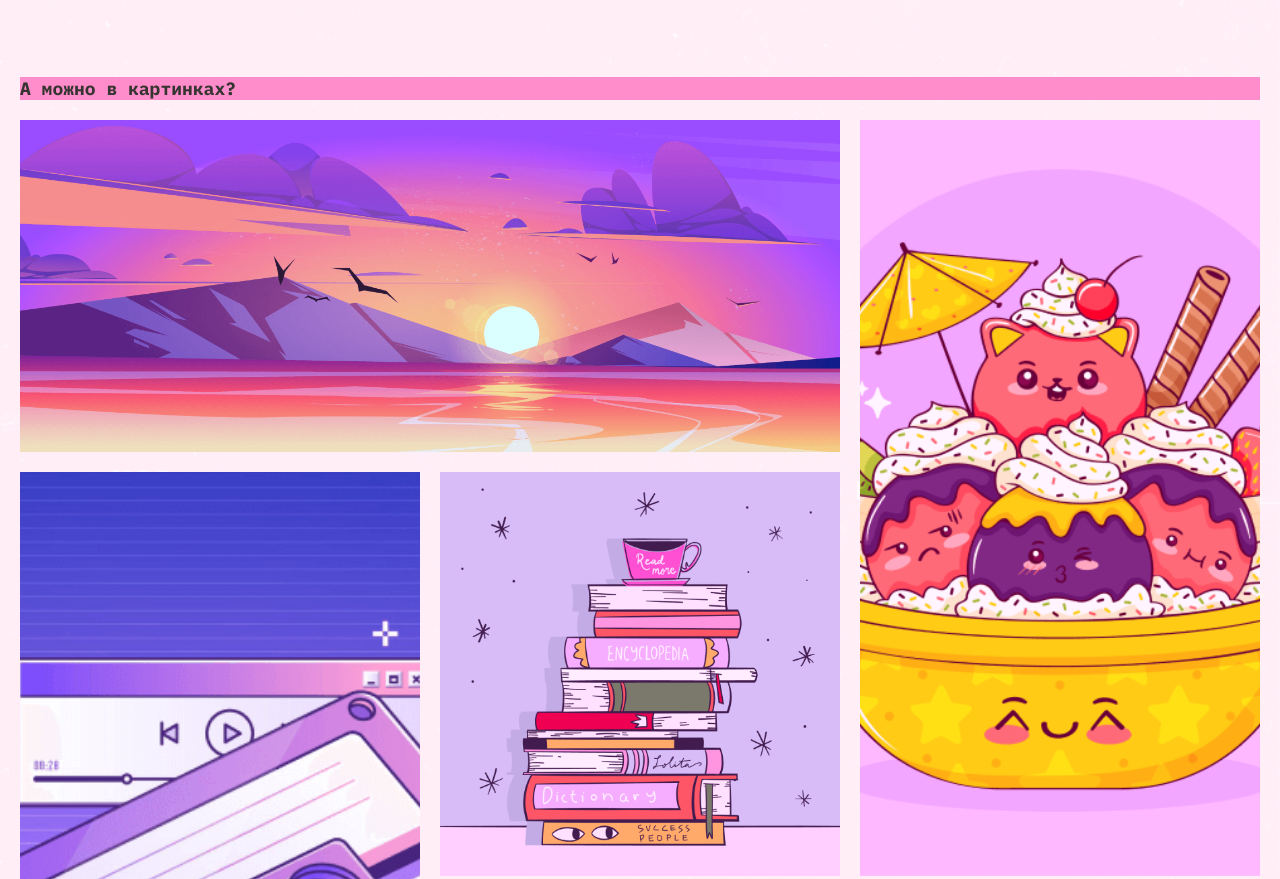
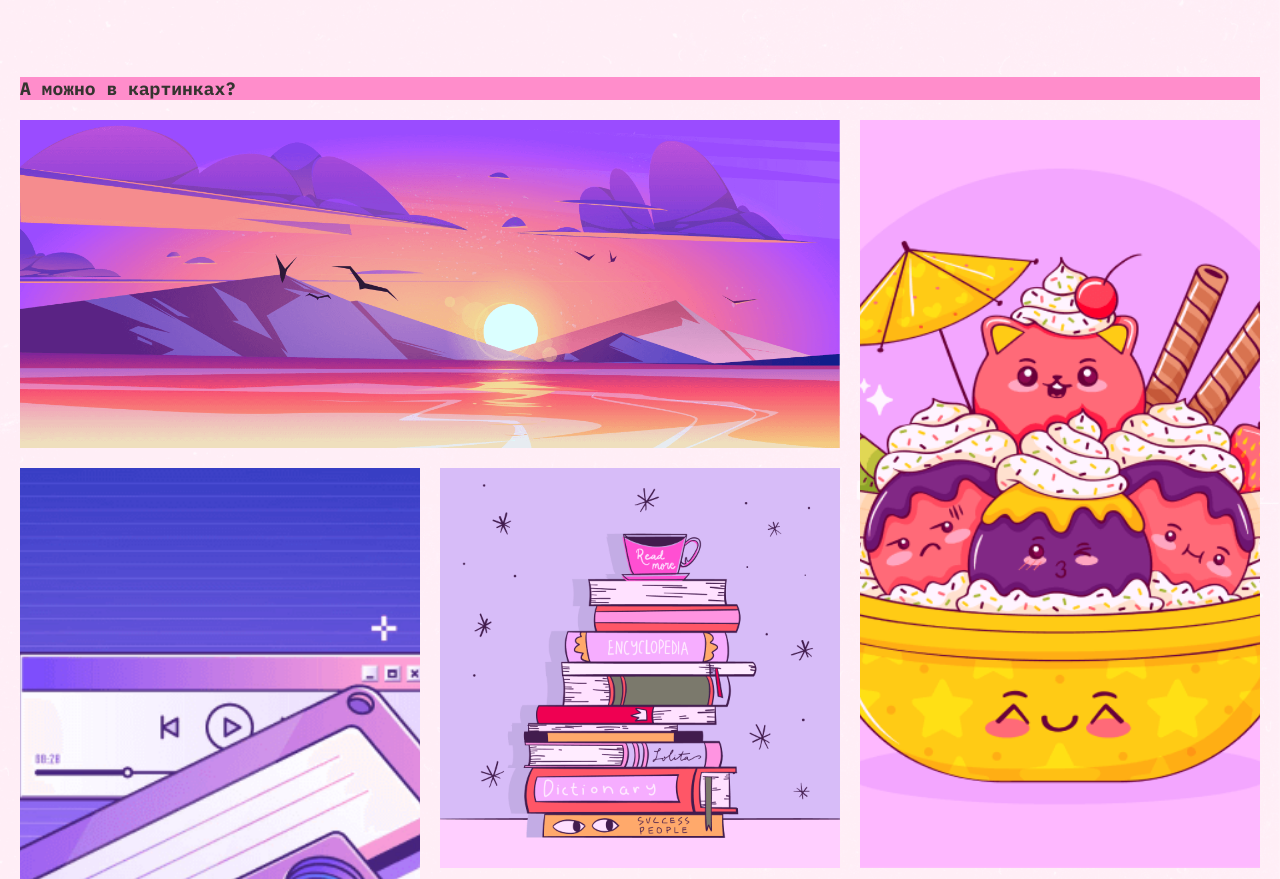
Before and after one commit to Daniil523/slozhno-sosredotochitsya, a plain HTML site: page index.html in a window 1280 px wide. Shown: the part 2696-3575 px from the top of the page. Drawn offline with Linux system fonts and the light colour scheme.

Commit message:
правки по замечаниям ревьюера

```diff
--- a/styles/globals.css
+++ b/styles/globals.css
@@ -40,8 +40,3 @@ a {
   font-size: inherit;
   line-height: inherit;
 }
-
-img {
-  font-size: 0;
-  line-height: 0;
-}
--- a/styles/style.css
+++ b/styles/style.css
@@ -225,6 +225,8 @@
   display: grid;
   grid-template-columns: 1fr 1fr 1fr;
   grid-gap: 20px;
+  font-size: 0;
+  line-height: 0;
 }
 
 .image-sunset {
```
